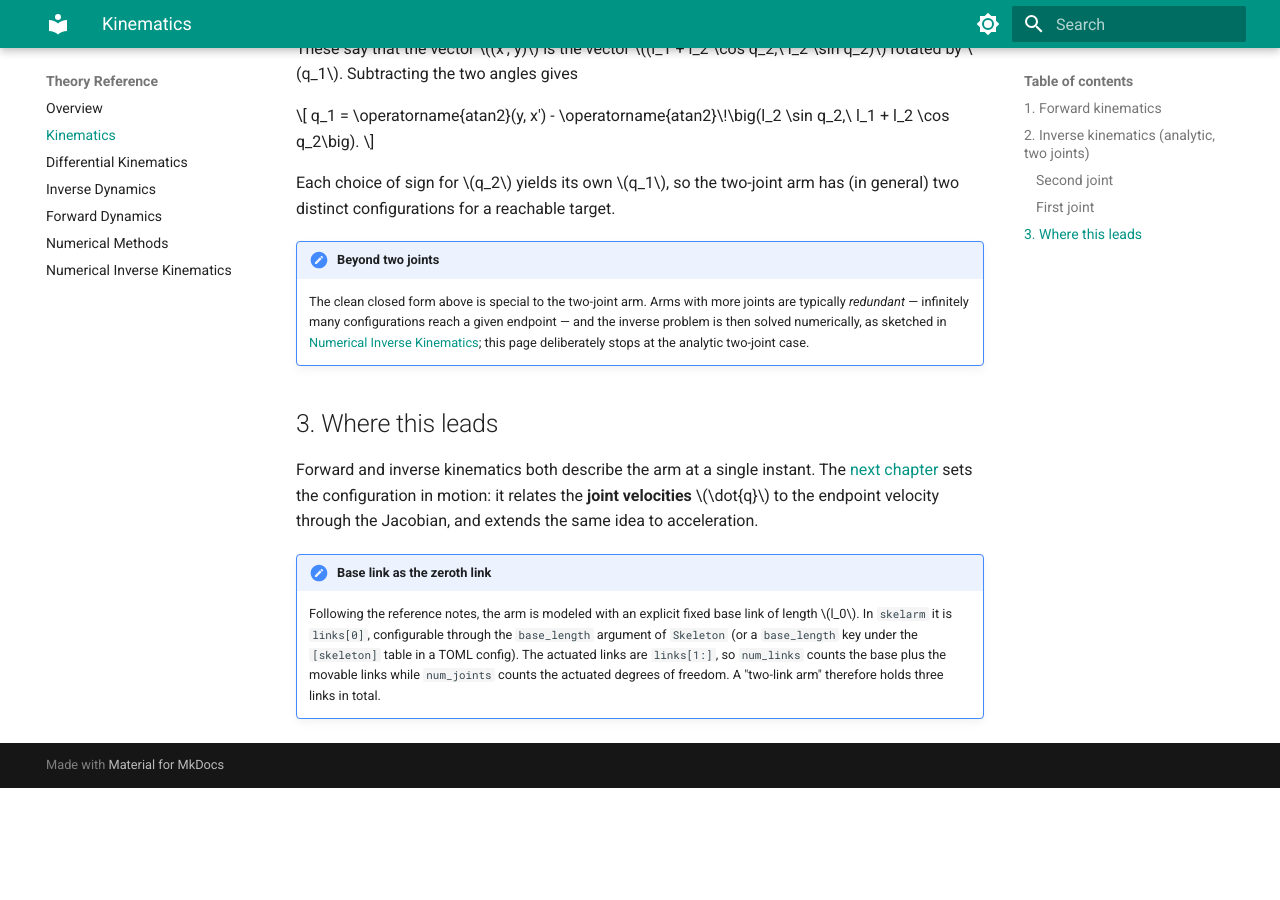
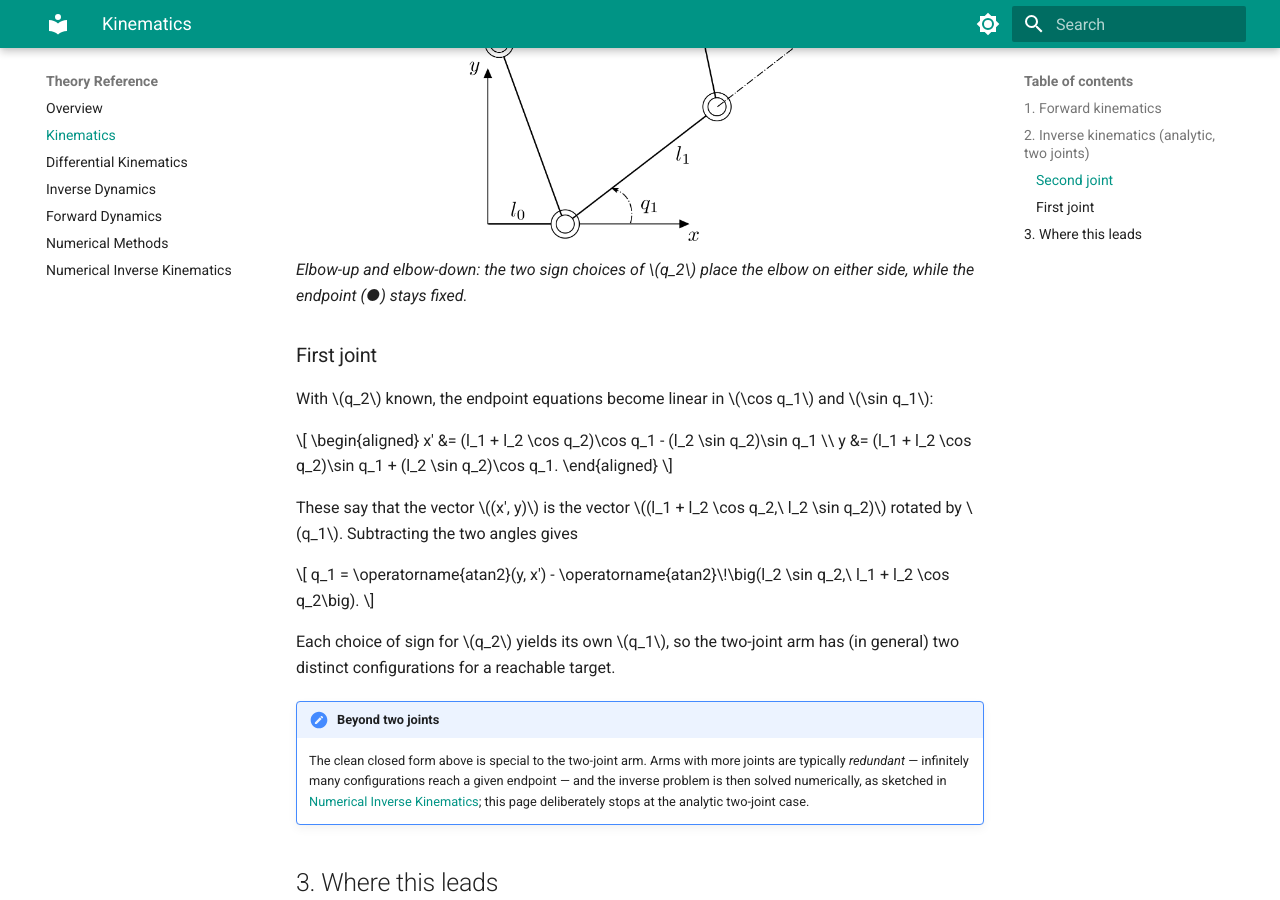
Before and after one commit to hrshtst/skelarm, an MkDocs documentation site: the page built from docs/reference/01_kinematics.md, in a window 1280 px wide and 900 px high, scrolled down 2202 px. Built offline with MkDocs 1.6.1 and Material for MkDocs 9.7.7, drawn with Linux system fonts in a browser that asks for light colours; a script that is not in the unit is left out; before the commit the page ends 2990 px from its top, so only the background shows below that.

Commit message:
docs: illustrate elbow-up/elbow-down IK solutions in the kinematics page
Add the elbow_up_and_down figure (SVG source + 300 dpi PNG) and embed it in
the inverse-kinematics section, where the two sign choices of q2 reach the
same endpoint. Sized to roughly match the height of the first two-link figure.

Co-Authored-By: Claude Opus 4.8 <noreply@anthropic.com>

```diff
--- a/docs/reference/01_kinematics.md
+++ b/docs/reference/01_kinematics.md
@@ -75,6 +75,11 @@ reach the same endpoint. A real solution exists only when the argument of
 $\arccos$ lies in $[-1, 1]$, i.e. when the target is within reach,
 $|l_1 - l_2| \le r \le l_1 + l_2$.
 
+![Two configurations of the planar two-joint arm reaching the same endpoint: an elbow-up and an elbow-down posture. Both share the base offset l0 and joint 1 at the origin, with link lengths l1 and l2 and joint angles q1, q2; the two postures correspond to the plus and minus choices of q2.](fig/elbow_up_and_down.png){ width="380" style="display: block; margin: 0 auto;" }
+
+*Elbow-up and elbow-down: the two sign choices of $q_2$ place the elbow on
+either side, while the endpoint (●) stays fixed.*
+
 ### First joint
 
 With $q_2$ known, the endpoint equations become linear in $\cos q_1$ and
```
Also changed, not shown: docs/reference/fig/elbow_up_and_down.png (added), docs/reference/fig/elbow_up_and_down.svg (added).
